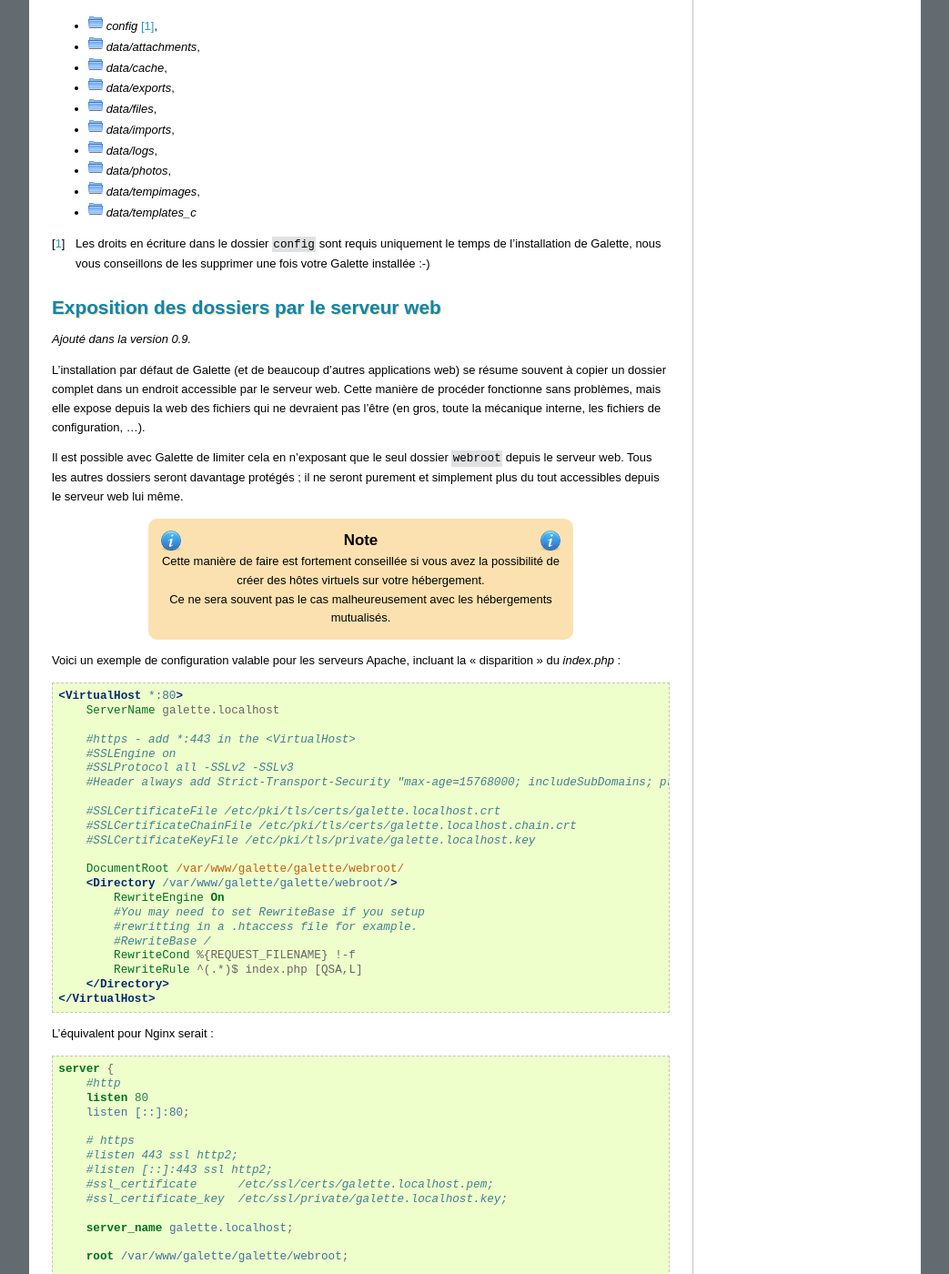
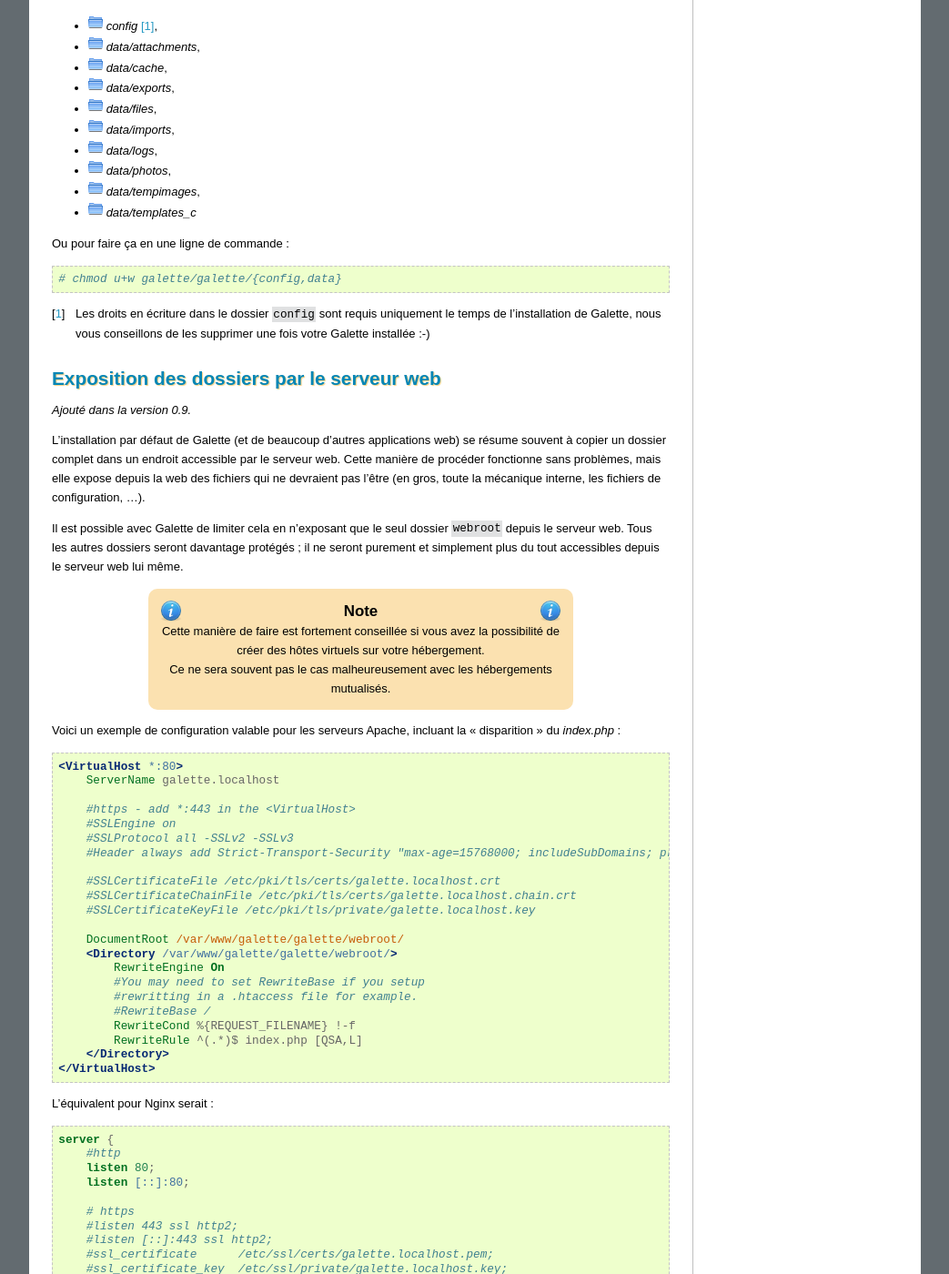
Before and after one commit to galette/galettedoc, a Sphinx documentation site: the page built from source/installation/preparation.rst, in a window 1280 px wide and 1400 px high, scrolled down 973 px. Shown: the whole window at 91% size, without its empty margins (118-1161 px from the left). Built offline with Sphinx 7.4.7, drawn with Linux system fonts in a browser that asks for light colours; some of the changed text lies outside the part shown.

Commit message:
Fix nginx configuration
Also add a command to add write access to the right folders.

```diff
--- a/source/installation/preparation.rst
+++ b/source/installation/preparation.rst
@@ -31,6 +31,12 @@ Le processus d'installation ne vous permettra pas d'installer Galette s'il ne lu
 * |folder| `data/photos`,
 * |folder| `data/tempimages`,
 * |folder| `data/templates_c`
+
+Ou pour faire ça en une ligne de commande :
+
+.. code-block:: bash
+
+   # chmod u+w galette/galette/{config,data}
 
 .. [#configdirperms] Les droits en écriture dans le dossier ``config`` sont requis uniquement le temps de l'installation de Galette, nous vous conseillons de les supprimer une fois votre Galette installée :-)
 
@@ -84,7 +90,7 @@ L'équivalent pour Nginx serait :
 
    server {
        #http
-       listen 80
+       listen 80;
        listen [::]:80;
 
        # https
```
Also changed, not shown: other parts of source/installation/preparation.rst (+4 -3 lines).
